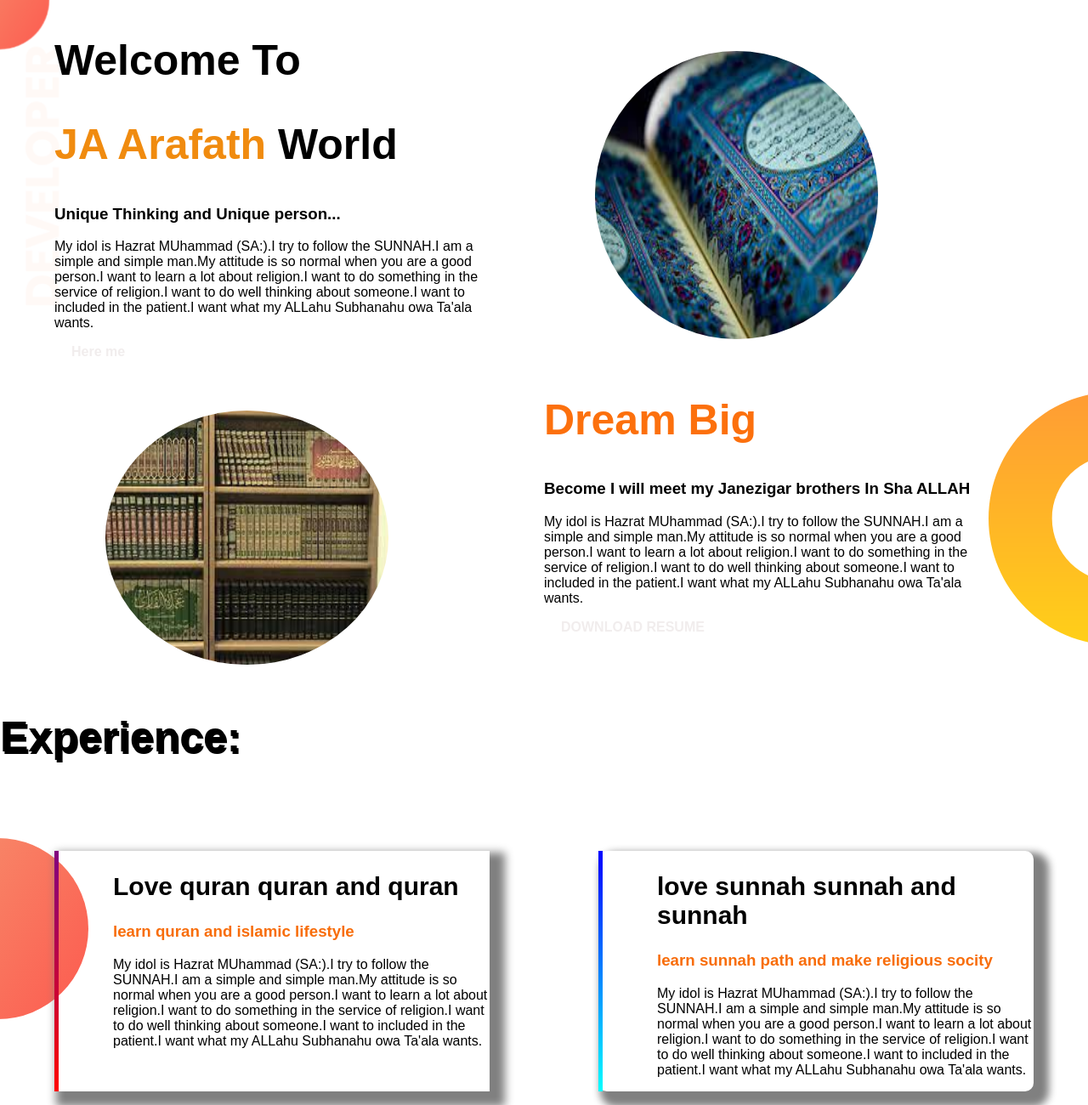
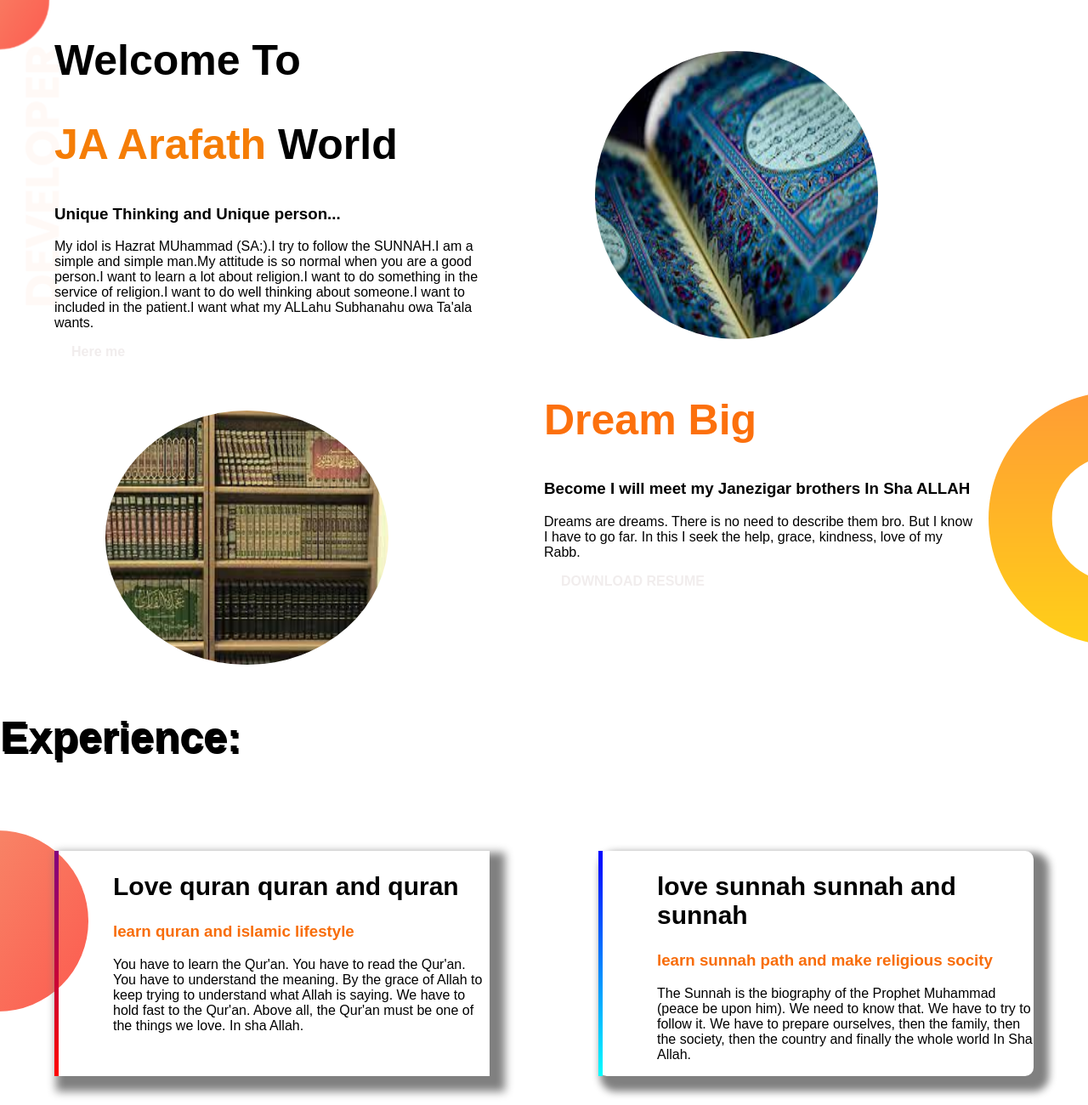
Before and after one commit to araf78/developer-portfolio, a plain HTML site: page index.html in a window 1280 px wide. Shown: the top 1300 px of the page at 85% size. Drawn offline with Linux system fonts and the light colour scheme.

Commit message:
portfolio

```diff
--- a/index.css
+++ b/index.css
@@ -6,7 +6,7 @@ h1{
     font-size: 50px;
 }
 .pro {
-    color: rgb(240, 139, 15);
+    color: rgb(245, 125, 6);
 }
 .container-terms{
     display:flex;
--- a/index.html
+++ b/index.html
@@ -36,7 +36,8 @@
            <h1 class="color">Dream Big</h1>
            <h3> Become I will meet my Janezigar brothers In Sha ALLAH </h3>
            <P>
-            My idol is Hazrat MUhammad (SA:).I try to follow the SUNNAH.I am a simple and simple man.My attitude is so normal when you are a good person.I want to learn a lot about religion.I want to do something in the service of religion.I want to do well thinking about someone.I want to included in the patient.I want what my ALLahu Subhanahu owa Ta'ala wants.
+            Dreams are dreams. There is no need to describe them bro.
+But I know I have to go far. In this I seek the help, grace, kindness, love of my Rabb.
            </P>
            <a class="link-button" target="_blank" href="">DOWNLOAD RESUME</a>
        </div>
@@ -47,12 +48,13 @@
         <div id="exp-border-quran" class="width-half exp-item">
             <h2 class="h2-fontsize">Love quran quran and quran </h2>
             <h3 class="orange">learn quran and islamic lifestyle</h3>
-            <p>My idol is Hazrat MUhammad (SA:).I try to follow the SUNNAH.I am a simple and simple man.My attitude is so normal when you are a good person.I want to learn a lot about religion.I want to do something in the service of religion.I want to do well thinking about someone.I want to included in the patient.I want what my ALLahu Subhanahu owa Ta'ala wants. </p>
+            <p>You have to learn the Qur'an. You have to read the Qur'an. You have to understand the meaning. By the grace of Allah to keep trying to understand what Allah is saying. We have to hold fast to the Qur'an. Above all, the Qur'an must be one of the things we love. In sha Allah.
+            </p>
        </div>
        <div id="exp-border-left" class="width-half exp-item">
            <h2 class="h2-fontsize"> love sunnah sunnah and sunnah </h2>
            <h3 class="orange">learn sunnah path and make religious socity</h3>
-           <p>My idol is Hazrat MUhammad (SA:).I try to follow the SUNNAH.I am a simple and simple man.My attitude is so normal when you are a good person.I want to learn a lot about religion.I want to do something in the service of religion.I want to do well thinking about someone.I want to included in the patient.I want what my ALLahu Subhanahu owa Ta'ala wants. </p>
+           <p>The Sunnah is the biography of the Prophet Muhammad (peace be upon him). We need to know that. We have to try to follow it. We have to prepare ourselves, then the family, then the society, then the country and finally the whole world In Sha Allah. </p>
        </div>
       </div>
    </section>
```
